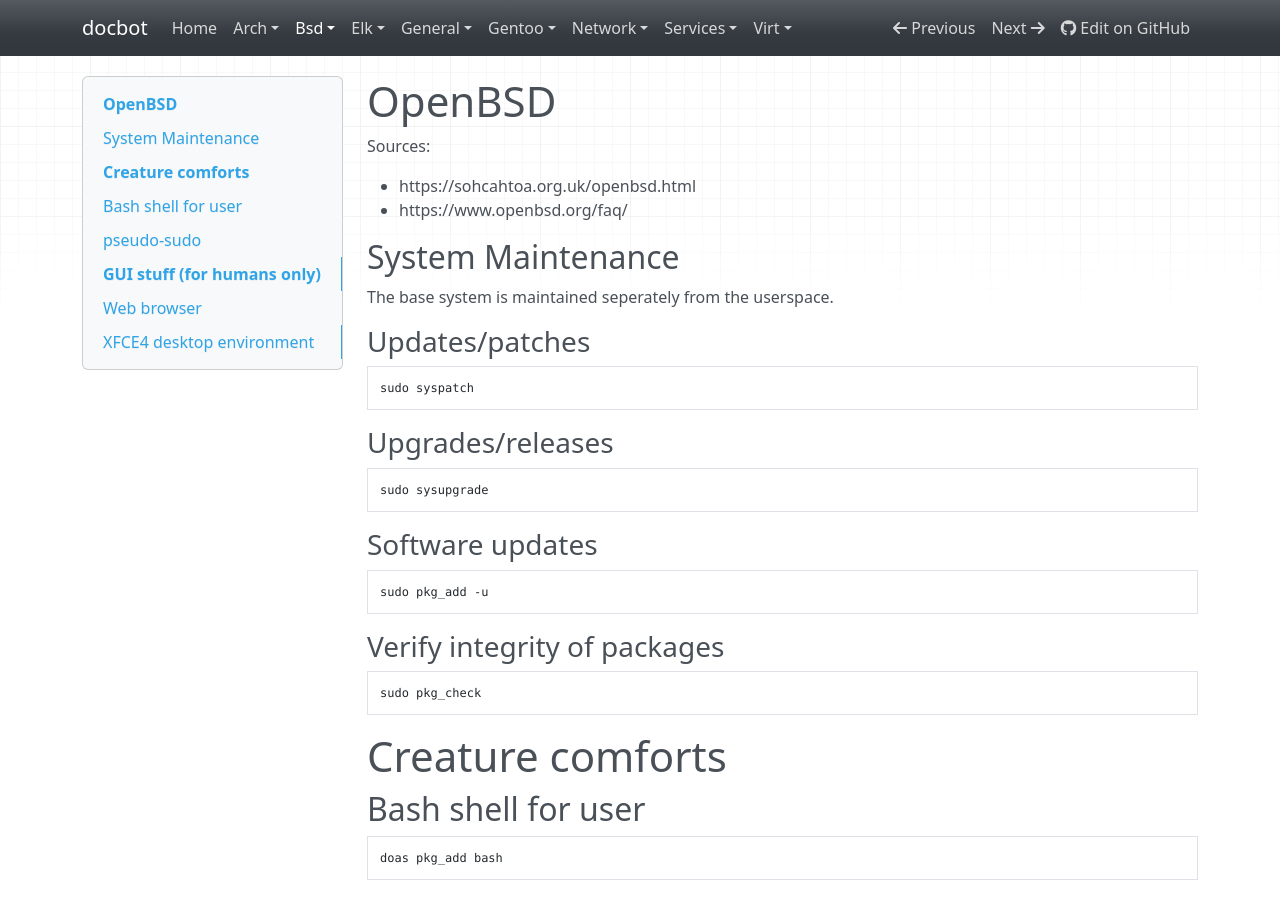
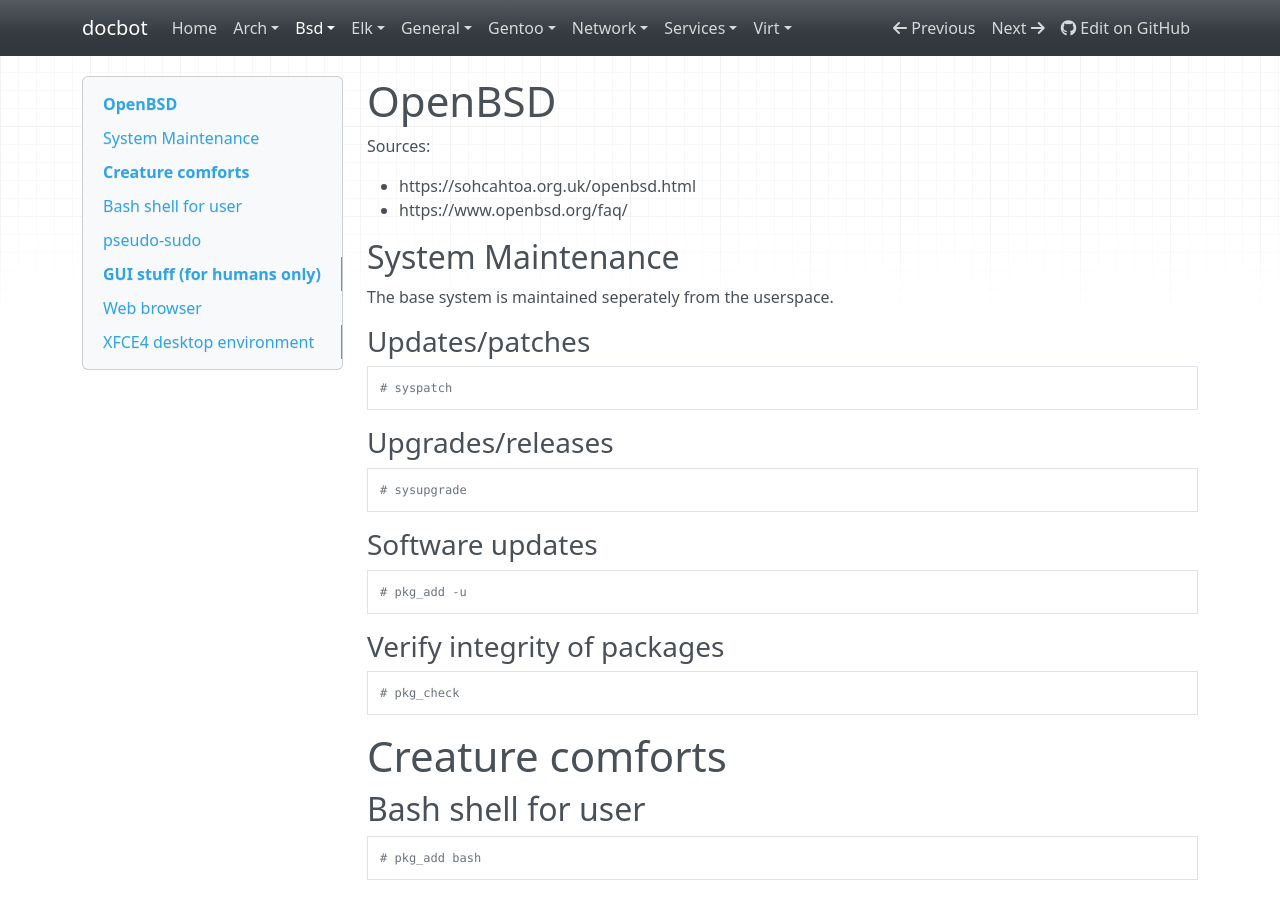
Before and after one commit to noahbailey/docbot, an MkDocs documentation site: the page built from docs/bsd/openbsd.md, in a window 1280 px wide and 900 px high. Built offline with MkDocs 1.6.1, drawn with Linux system fonts in a browser that asks for light colours; nearby versions of some CDN libraries; some of the changed text lies outside the part shown.

Commit message:
Update openbsd guide

```diff
--- a/docs/bsd/openbsd.md
+++ b/docs/bsd/openbsd.md
@@ -11,26 +11,26 @@ The base system is maintained seperately from the userspace.
 
 ### Updates/patches
 
-    sudo syspatch
+    # syspatch
 
 
 ### Upgrades/releases
 
-    sudo sysupgrade
+    # sysupgrade
 
 ### Software updates
 
-    sudo pkg_add -u
+    # pkg_add -u
 
 ### Verify integrity of packages
 
-    sudo pkg_check
+    # pkg_check
 
 # Creature comforts
 
 ## Bash shell for user
 
-    doas pkg_add bash
+    # pkg_add bash
 
 change the shell for yourself
 
```
Also changed, not shown: other parts of docs/bsd/openbsd.md (+5 -0 lines).
